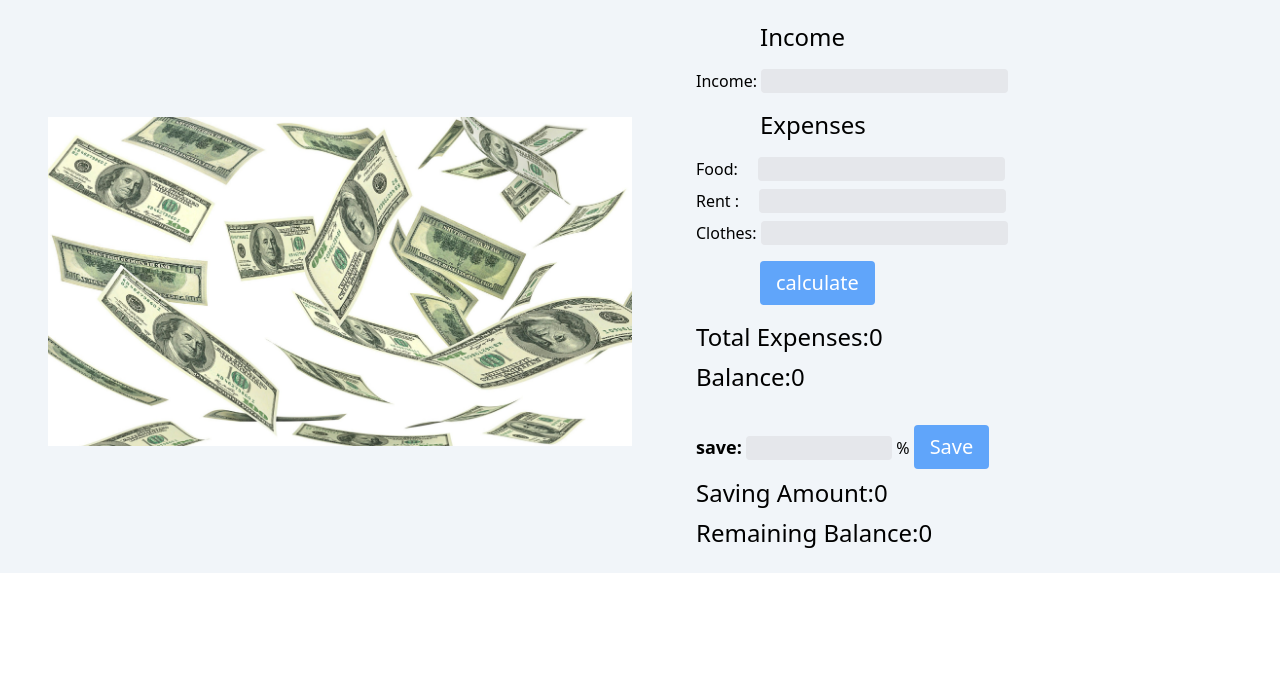
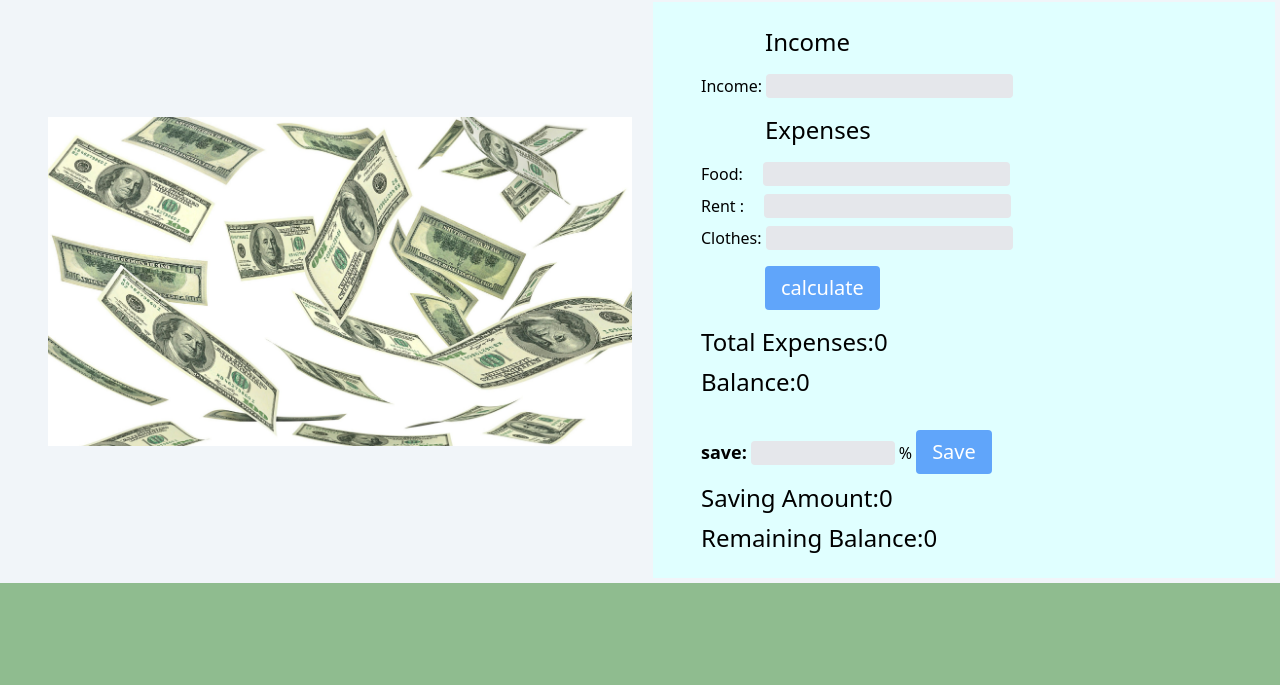
Before and after one commit to mubarakmohin1/Money-master-with-javascript, a plain HTML site: page index.html in a window 1280 px wide. Shown: the part 115-800 px from the top of the page. Drawn offline with nearby package versions, Linux system fonts and the light colour scheme.

Commit message:
first commit

```diff
--- a/index.html
+++ b/index.html
@@ -12,12 +12,17 @@
 <body>
      <section class="mt-12 bg-slate-100">
          <h1 class="text-center text-4xl pb-6">Play with money</h1>
+
+
+
          <div class="sm:grid grid-cols-2 gap-4 ">
+
             <div class="pl-12 py-6">
                 <img class=" mt-24" src="image/imag.jpg" alt="">
+            </div>
 
-            </div>
-            <div class="pl-12 py-6">
+
+            <div class="count-side pl-12 py-6">
                <h2 class="pl-16 mb-4 text-2xl">Income</h2>
                <h3 class="inline">Income:</h3>
                <input id="income-total" class="border-gray-400 rounded w-30 bg-gray-200 pl-4 " type="number">
@@ -32,6 +37,8 @@
                <h2 class="pt-4 text-2xl">Total Expenses:<span id="total-expense">0</span> </h2>
                <h2 class="pt-2 text-2xl pb-6">Balance:<span id="last-balance">0</span> </h2>
 
+             <!-- bonus part  -->
+
                <h3 class=" save-input">save:</h3>
                <input id="save-parcent" class=" border-gray-400 rounded w-1/4 bg-gray-200 pl-4 " type="number"> <span> % </span>
                <button id="save-btn" class="bg-blue-400 text-white py-2 px-4 rounded mt-2 text-xl">Save</button>
@@ -41,11 +48,15 @@
 
                 </div>
          </div>
+
+         <!-- error handling code -->
+
          <div class="verifing-show text-center mt-4">
             <p id="verify-success" class="verify text-green-800 text-2xl">Yea! matching your input</p>
             <p id="verify-fail" class="verify text-red-800 text-2xl">error!not matching your input</p>
          </div>
      </section>
+
    <script src="money.js"></script>
 </body>
 </html>
--- a/money.js
+++ b/money.js
@@ -1,7 +1,12 @@
+//  compulsory part////
+/////////////////////////////
 
 function getInputvalue(inputId){
     const firstIncome = document.getElementById(inputId);
     const firstTotal = firstIncome.value;
+
+    //   error handling for all positive number/////
+
     if(firstTotal > 0){
         const firstValue = parseFloat(firstTotal);
         // firstIncome.value = "";
@@ -13,6 +18,7 @@ function getInputvalue(inputId){
 }
 
 document.getElementById('calculate-btn').addEventListener('click',function(){
+        // function call////
 
         const firstValue = getInputvalue('income-total');
 
@@ -27,11 +33,7 @@ document.getElementById('calculate-btn').addEventListener('click',function(){
     const totalExpenses = foodExpenseAmount + rentExpenseAmount + clotheExpenseAmount;
     const totalBalance = firstValue - totalExpenses;
 
-
-
-
-
-    // const firstValue = getInputvalue('income-total');
+     // const firstValue = getInputvalue('income-total');
 
 
      const finalExpense = document.getElementById('total-expense');
@@ -40,6 +42,10 @@ document.getElementById('calculate-btn').addEventListener('click',function(){
      const firstBalance = document.getElementById('last-balance');
      firstBalance.innerText = totalBalance;
     })
+
+
+    // bonus part////
+    //////////////////
 
 
     function getInputcalculation(calcInput){
@@ -74,27 +80,27 @@ document.getElementById('calculate-btn').addEventListener('click',function(){
         const firstBalance = document.getElementById('last-balance');
         firstBalance.innerText = balanceTotal;
 
-
-
-
-
-        const savePercentValue = getInputcalculation('save-parcent');
+         const savePercentValue = getInputcalculation('save-parcent');
 
         const saveAmount = document.getElementById('save-amount') ;
         // const saveAmount = getInputcalculation('save-amount');
+
+
+        // error handling //////
+        ///////////////////////////
+
         if(savePercentValue > 0 && savePercentValue <= 100){
             const successMsg = document.getElementById('verify-success');
             successMsg.style.display = 'block';
+            saveAmount.innerText =  valueFirst * (savePercentValue/100);
+
+            const remainAmount = document.getElementById('remain-balance');
+            remainAmount.innerText = balanceTotal - saveAmount.innerText;
         }
         else{
             const errorMsg = document.getElementById('verify-fail');
             errorMsg.style.display = 'block';
         }
 
-       saveAmount.innerText =  valueFirst * (savePercentValue/100);
-
-        const remainAmount = document.getElementById('remain-balance');
-        remainAmount.innerText = balanceTotal - saveAmount.innerText;
-
 
     })
--- a/style.css
+++ b/style.css
@@ -1,3 +1,10 @@
+body{
+    background-color: darkseagreen;
+}
+.count-side{
+    background-color:lightcyan;
+    margin: 5px;
+}
 .save-input{
     display: inline;
     font-size:large;
```
